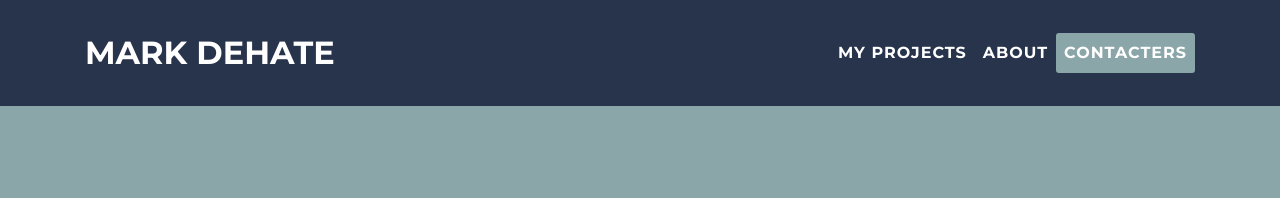
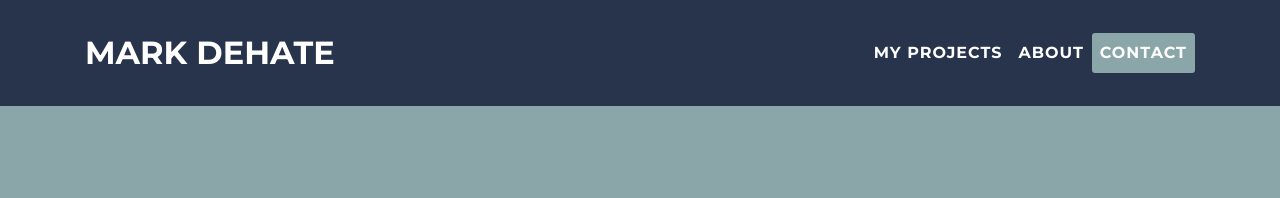
Before and after one commit to mrdehate/mrdehate.github.io, a Jekyll site: the page built from index.html, in a window 1280 px wide. Shown: the top 198 px of the page. Built offline with Jekyll 4.4.1, drawn with Linux system fonts in a browser that asks for light colours; comment, search, counter and statistics services are not loaded.

Commit message:
Fixing header I changed as a test

```diff
--- a/_layouts/default.html
+++ b/_layouts/default.html
@@ -74,7 +74,7 @@
                         <a class="nav-link" href="#about">About</a>
                     </li>
                     <li class="nav-item">
-                        <a class="nav-link" href="#contact">Contacters</a>
+                        <a class="nav-link" href="#contact">Contact</a>
                     </li>
                 </ul>
             </div>
```
